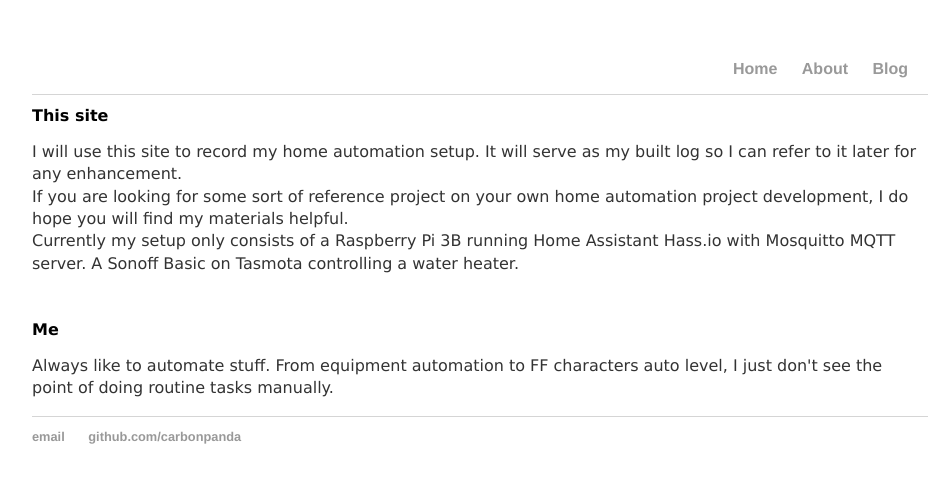
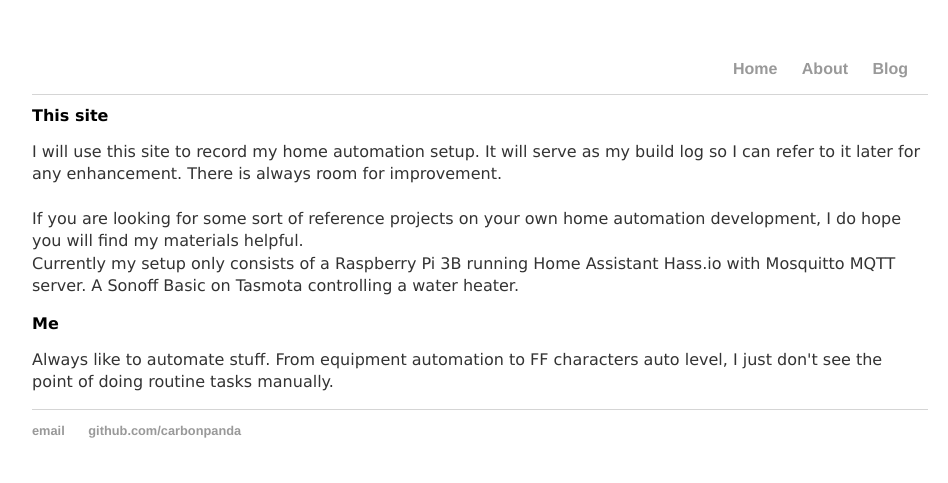
Before and after one commit to carbonpanda/carbonpanda.github.io, a Jekyll site: the page built from about/index.html, in a window 1280 px wide. Shown: the top 483 px of the page, without its empty margins (160-1108 px from the left). Built offline with Jekyll 4.4.1, drawn with Linux system fonts in a browser that asks for light colours.

Commit message:
Update index.html

```diff
--- a/about/index.html
+++ b/about/index.html
@@ -4,9 +4,9 @@
 ---
 <div class="blurb">
 	<h1>This site</h1>
-	<p>I will use this site to record my home automation setup. It will serve as my built log so I can refer to it later for any enhancement.<br>
-	If you are looking for some sort of reference project on your own home automation project development, I do hope you will find my materials helpful.<br>
-	Currently my setup only consists of a Raspberry Pi 3B running Home Assistant Hass.io with Mosquitto MQTT server. A Sonoff Basic on Tasmota controlling a water heater.</p><br>
+	<p>I will use this site to record my home automation setup. It will serve as my build log so I can refer to it later for any enhancement. There is always room for improvement.<br><br>
+	If you are looking for some sort of reference projects on your own home automation development, I do hope you will find my materials helpful.<br>
+	Currently my setup only consists of a Raspberry Pi 3B running Home Assistant Hass.io with Mosquitto MQTT server. A Sonoff Basic on Tasmota controlling a water heater.</p>
   	<h1>Me</h1>
   	<p>Always like to automate stuff. From equipment automation to FF characters auto level, I just don't see the point of doing routine tasks manually.</p>
 
```
